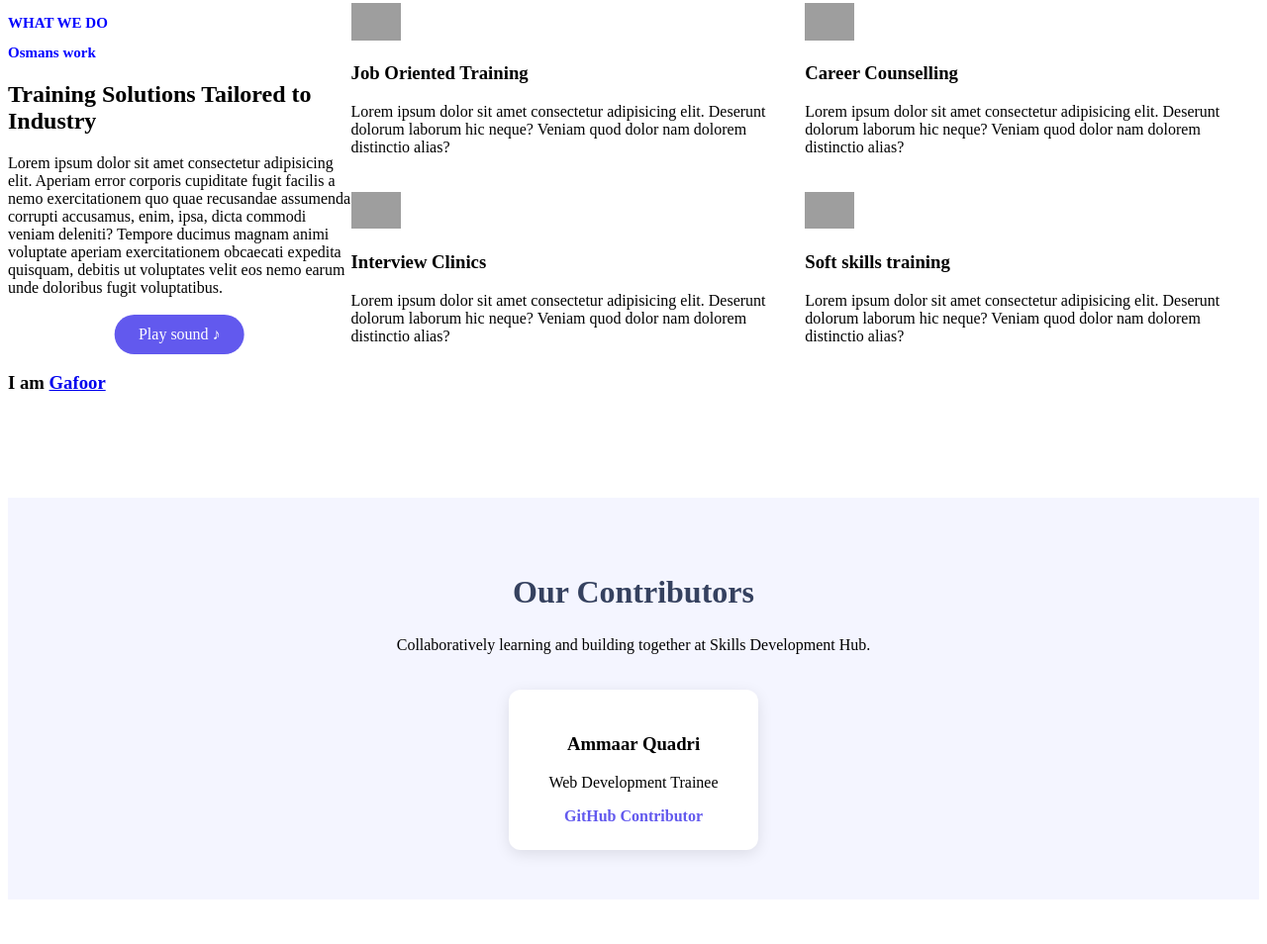
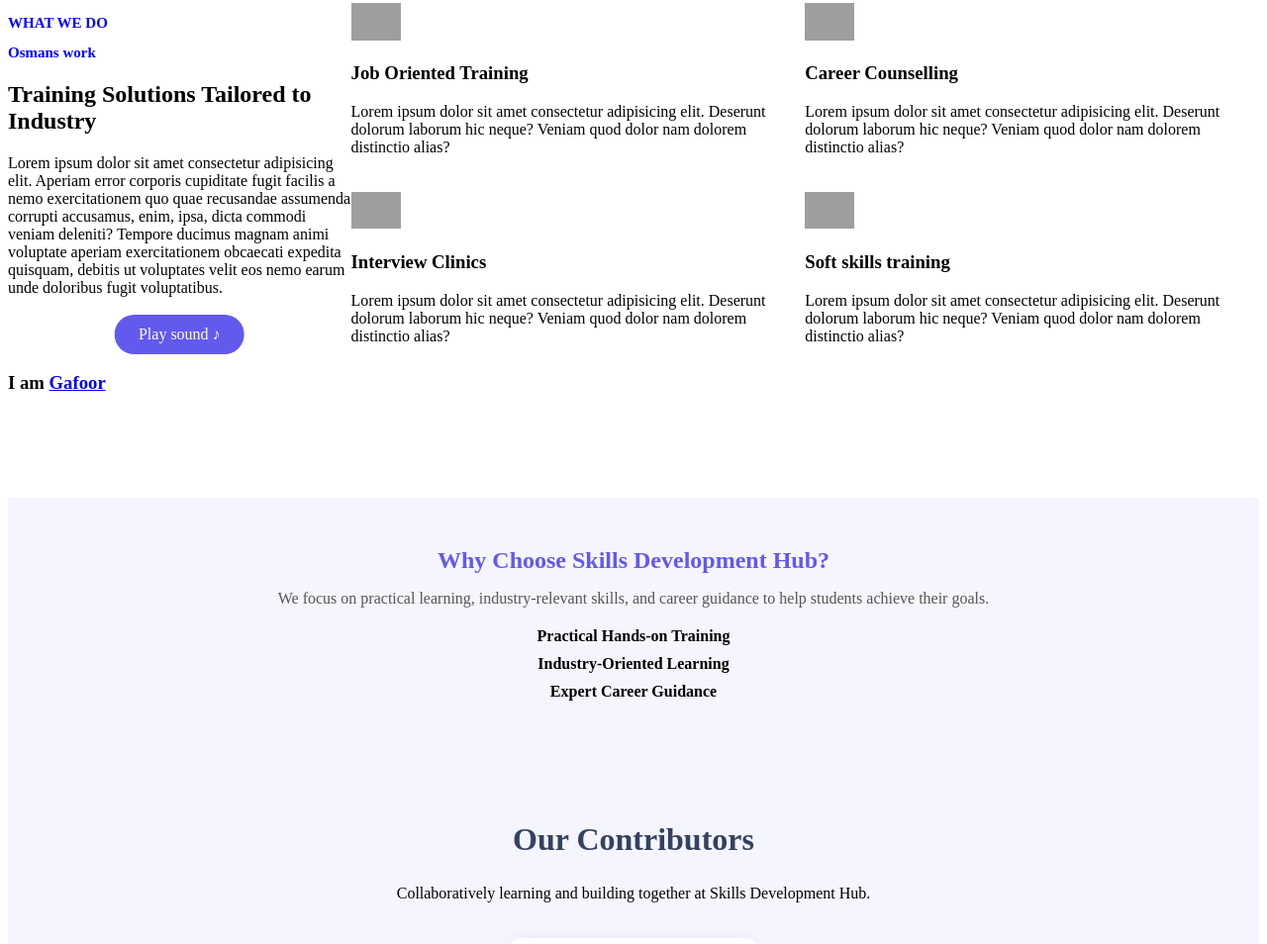
Before and after one commit to ammaarquadri/SD-Hub-Git-Collaboration, a plain HTML site: page SD Hub Page Using Flex/index.html in a window 1280 px wide. Shown: the part 341-1295 px from the top of the page at 99% size. Before the commit the page ends 1258 px from the top, so only its background shows below. Drawn offline with nearby package versions, Linux system fonts and the light colour scheme; grey boxes are pictures that could not be loaded.

Commit message:
Added Why Choose SDHub section

```diff
--- a/SD Hub Page Using Flex/index.html
+++ b/SD Hub Page Using Flex/index.html
@@ -80,6 +80,20 @@
             </div>
         </div>
     </section>
+    <!-- Why Choose Us Section - Haseeb's Work -->
+<section class="why-choose-us">
+    <h2>Why Choose Skills Development Hub?</h2>
+    <p>
+        We focus on practical learning, industry-relevant skills,
+        and career guidance to help students achieve their goals.
+    </p>
+
+    <ul>
+        <li>Practical Hands-on Training</li>
+        <li>Industry-Oriented Learning</li>
+        <li>Expert Career Guidance</li>
+    </ul>
+</section>
 
     <!-- Contributor Section -->
     <section class="contributors">
--- a/SD Hub Page Using Flex/style.css
+++ b/SD Hub Page Using Flex/style.css
@@ -127,4 +127,28 @@
 .contributor-card span {
     color: #6259ee;
     font-weight: bold;
+}.why-choose-us {
+    padding: 30px;
+    text-align: center;
+    background: #f5f5ff;
 }
+
+.why-choose-us h2 {
+    color: #6259ee;
+    margin-bottom: 15px;
+}
+
+.why-choose-us p {
+    color: #555;
+    margin-bottom: 20px;
+}
+
+.why-choose-us ul {
+    list-style: none;
+    padding: 0;
+}
+
+.why-choose-us li {
+    margin: 10px;
+    font-weight: bold;
+}
```
